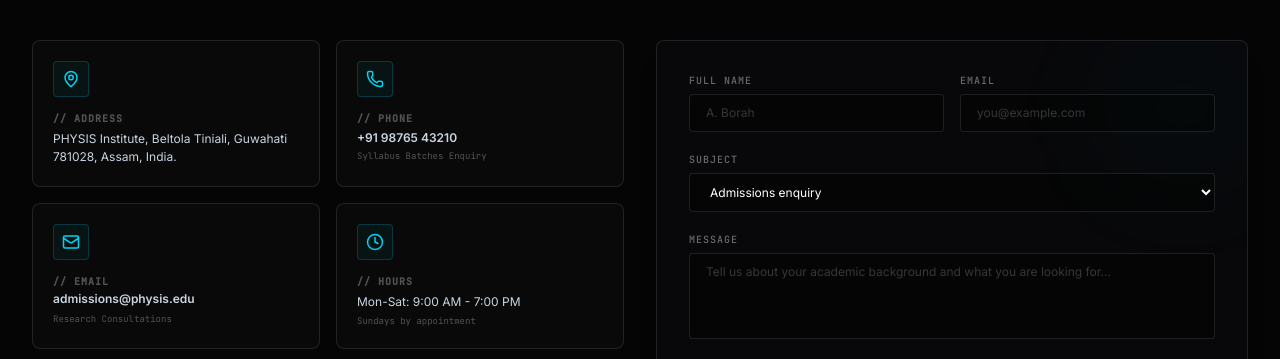
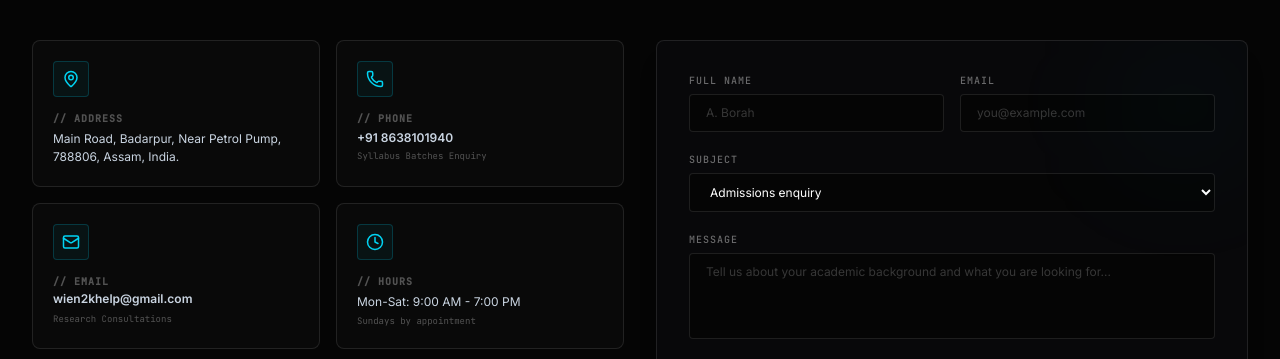
Before and after one commit to wien2kphy/physis, a React (Vite) app: page / in a window 1280 px wide. Shown: the part 7540-7899 px from the top of the page. Built offline with nearby package versions, Linux system fonts and the light colour scheme.

Commit message:
Update contact details in App component
Updated contact information including address, phone number, and email.

```diff
--- a/src/App.tsx
+++ b/src/App.tsx
@@ -1193,7 +1193,7 @@
                   <div className="space-y-1">
                     <span className="text-[10px] font-mono text-white/30 uppercase tracking-[0.1em] block font-bold">// Address</span>
                     <p className="text-xs text-slate-300 leading-normal">
-                      PHYSIS Institute, Beltola Tiniali, Guwahati 781028, Assam, India.
+                      Main Road, Badarpur, Near Petrol Pump, 788806, Assam, India.
                     </p>
                   </div>
                 </div>
@@ -1206,7 +1206,7 @@
                   <div className="space-y-1">
                     <span className="text-[10px] font-mono text-white/30 uppercase tracking-[0.1em] block font-bold">// Phone</span>
                     <p className="text-xs text-slate-300 font-semibold">
-                      +91 98765 43210
+                      +91 8638101940
                     </p>
                     <p className="text-[9px] font-mono text-white/30 block">Syllabus Batches Enquiry</p>
                   </div>
@@ -1220,7 +1220,7 @@
                   <div className="space-y-1">
                     <span className="text-[10px] font-mono text-white/30 uppercase tracking-[0.1em] block font-bold">// Email</span>
                     <p className="text-xs text-slate-300 hover:text-cyan-400 font-semibold transition break-all leading-none pb-1">
-                      admissions@physis.edu
+                      wien2khelp@gmail.com
                     </p>
                     <p className="text-[9px] font-mono text-white/30 block">Research Consultations</p>
                   </div>
```
